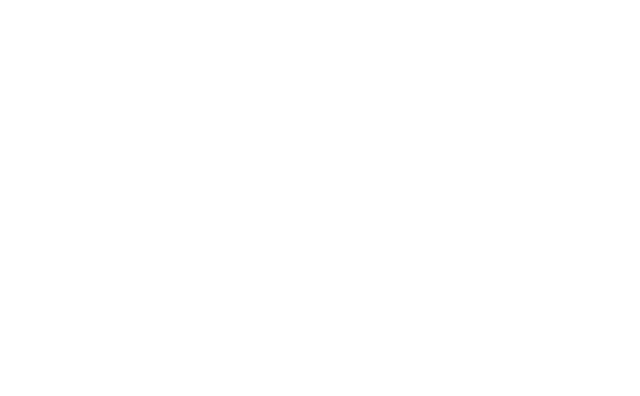
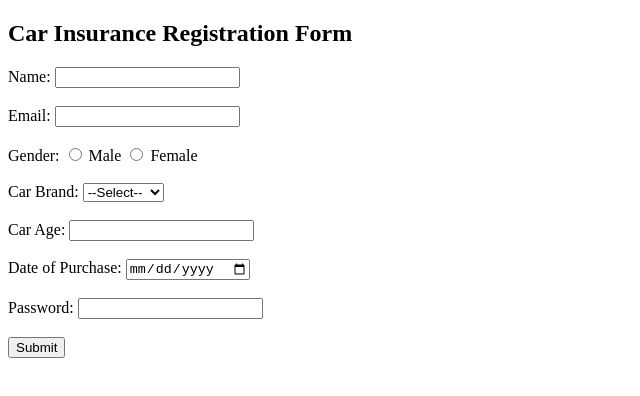
Before and after one commit to acciojob/car-insurance-form-NavinMalakar2, a website: page main.html in a window 1280 px wide. Shown: the whole page, without its empty margins (0-640 px from the left). Drawn offline with Linux system fonts and the light colour scheme.

Commit message:
created a submission

```diff
--- a/main.html
+++ b/main.html
@@ -8,7 +8,61 @@
 
 <body>
 	<!-- the entire body must be written by student -->
-    <script type="text/javascript" src="./script.js">
+    <h2>Car Insurance Registration Form</h2>
+
+  <form action="#" method="POST">
+
+    <!-- Name -->
+    <label for="name">Name:</label>
+    <input type="text" id="name" name="name" required>
+    <br><br>
+
+    <!-- Email -->
+    <label for="email">Email:</label>
+    <input type="email" id="email" name="email" required>
+    <br><br>
+
+    <!-- Gender -->
+    <label>Gender:</label>
+    <input type="radio" id="gender_m" name="gender" value="Male" required>
+    <label for="gender_m">Male</label>
+    <input type="radio" id="gender_f" name="gender" value="Female" required>
+    <label for="gender_f">Female</label>
+    <br><br>
+
+    <!-- Car Brands -->
+    <label for="cars">Car Brand:</label>
+    <select id="cars" name="cars">
+      <option value="">--Select--</option>
+      <option value="BMW">BMW</option>
+      <option value="Audi">Audi</option>
+      <option value="Mercedez">Mercedez</option>
+    </select>
+    <br><br>
+
+    <!-- Car Age -->
+    <label for="carage">Car Age:</label>
+    <input type="number" id="carage" name="carage" required>
+    <br><br>
+
+    <!-- Date of Purchase -->
+    <label for="dop">Date of Purchase:</label>
+    <input type="date" id="dop" name="dop" required>
+    <br><br>
+
+    <!-- Password -->
+    <label for="password">Password:</label>
+    <input type="password" id="password" name="password" required>
+    <br><br>
+
+    <!-- Submit Button -->
+    <button type="submit">Submit</button>
+
+  </form>
+
+
+
+	<script type="text/javascript" src="./script.js">
 </script>
 
 </body>
```
